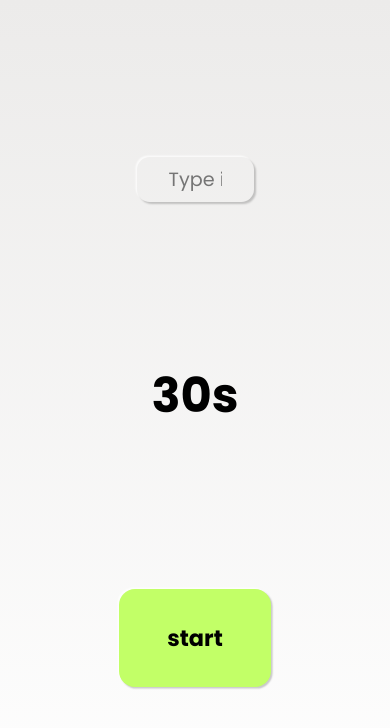
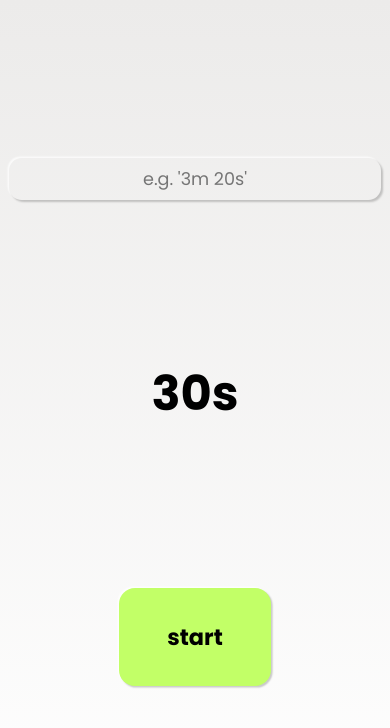
Before and after one commit to ropfoo/simple-count-down, a plain HTML site: page index.html in a window 390 px wide. Drawn offline with Linux system fonts and the light colour scheme.

Commit message:
input is now responsive

```diff
--- a/index.html
+++ b/index.html
@@ -9,7 +9,7 @@
 <body>
     <div class="count-down">
         <div class ="input-wrapper" id="input-wrapper">
-            <input class='' id="count-input" placeholder="Type in a duration. e.g. '3m 20s'" type="text">
+            <input class='' id="count-input" placeholder="e.g. '3m 20s'" type="text">
         </div>
         <div id="count-down-number"></div>
         <button id="start-btn">start</button>
--- a/style.css
+++ b/style.css
@@ -35,22 +35,20 @@ body{
     display: flex;
     justify-content: center;
     align-items: center;
-    width: 30%;
     opacity: 1;
     transition: .7s;
-    padding: .5rem 2rem .5rem 2rem;
+    padding: .5rem 1rem .5rem 1rem;
     border-radius: .8rem;
     box-shadow: 2px 2px 2px 0px rgba(0, 0, 0, .2), -1.5px -1.5px 1.5px 0px rgba(255, 255, 255, .7);
 }
 
 input{
     font-family: 'Poppins', sans-serif;
-    font-size: 1.2rem;
+    font-size: 1.1rem;
     text-align: center;
     color: rgb(121, 121, 121);
     border: none;
     background: none;
-    width: 100%;
 
 }
 
```
Also changed, not shown: README.md.
